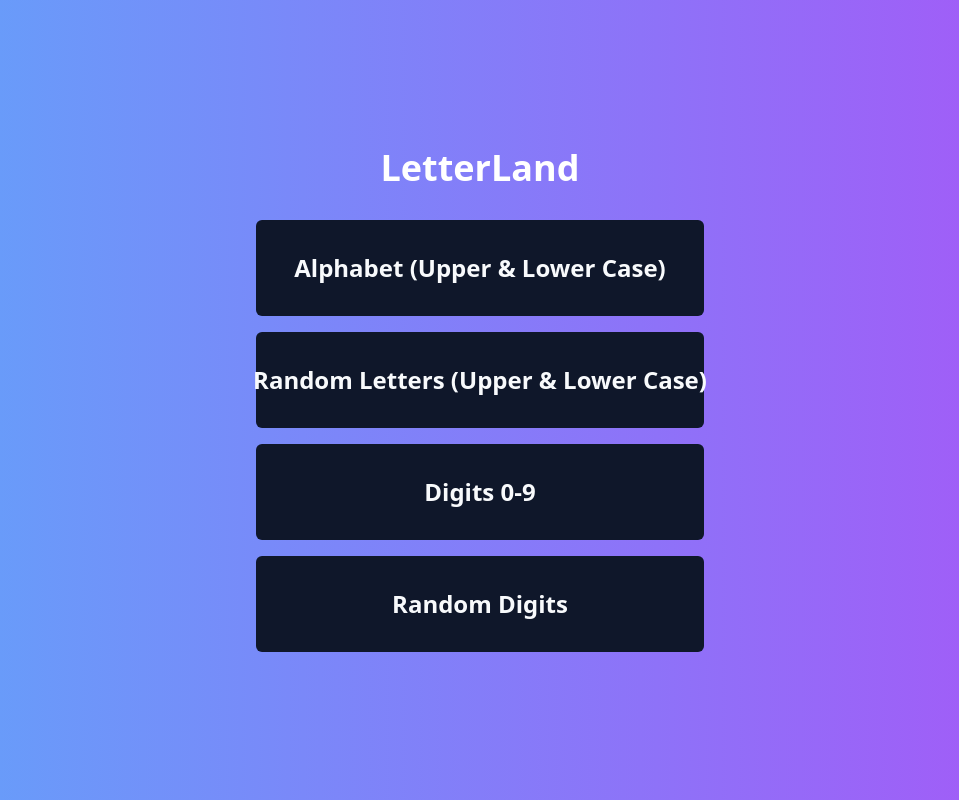
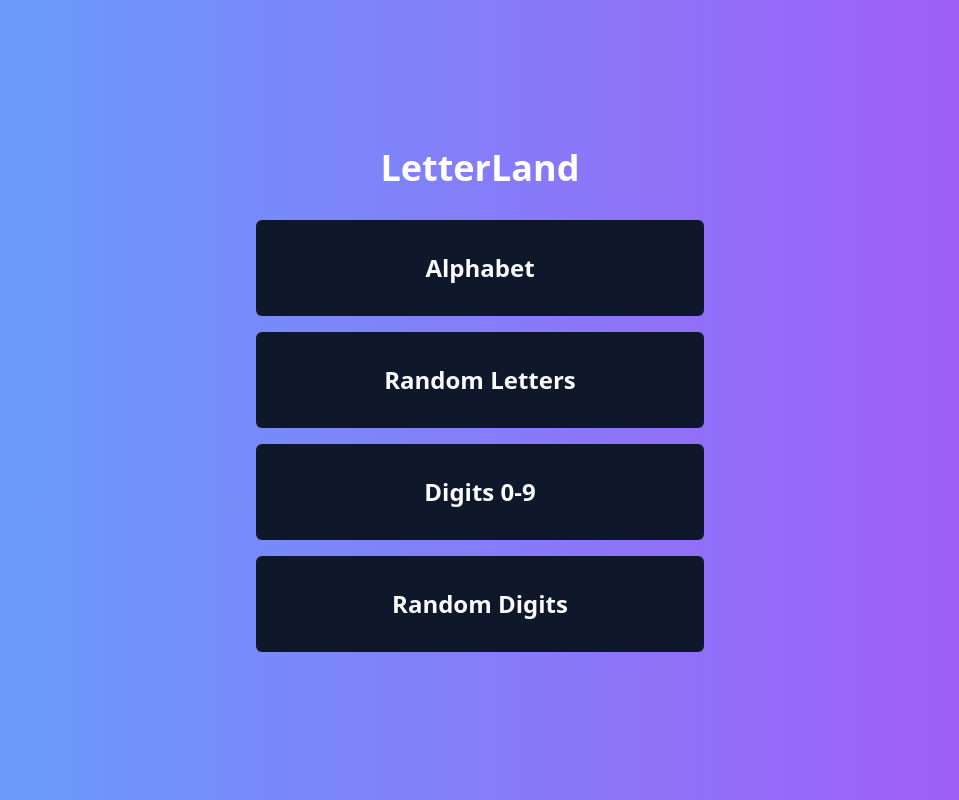
Before and after one commit to hervert/letterland, a React (Vite) app: page / in a window 1280 px wide. Shown: the whole page, without its empty margins (160-1119 px from the left). Built offline with nearby package versions, Linux system fonts and the light colour scheme.

Commit message:
Revert previous changes
This commit reverts the recent changes made to the codebase, restoring the previous state of the repository.
[skip gpt_engineer]

```diff
--- a/src/pages/Home.jsx
+++ b/src/pages/Home.jsx
@@ -13,13 +13,13 @@ const Home = () => {
           className="w-full h-24 text-2xl font-bold"
           onClick={() => navigate('/play/alphabetical')}
         >
-          Alphabet (Upper & Lower Case)
+          Alphabet
         </Button>
         <Button
           className="w-full h-24 text-2xl font-bold"
           onClick={() => navigate('/play/random')}
         >
-          Random Letters (Upper & Lower Case)
+          Random Letters
         </Button>
         <Button
           className="w-full h-24 text-2xl font-bold"
```
